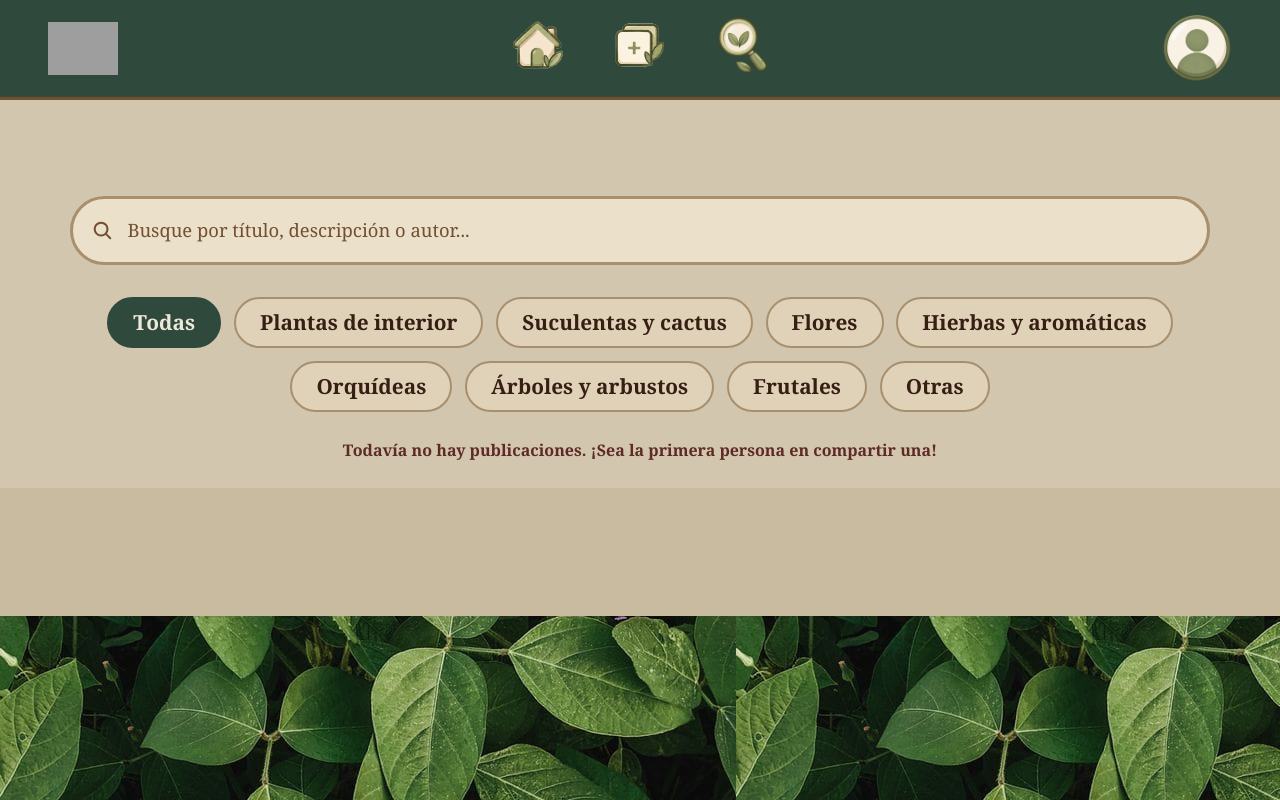
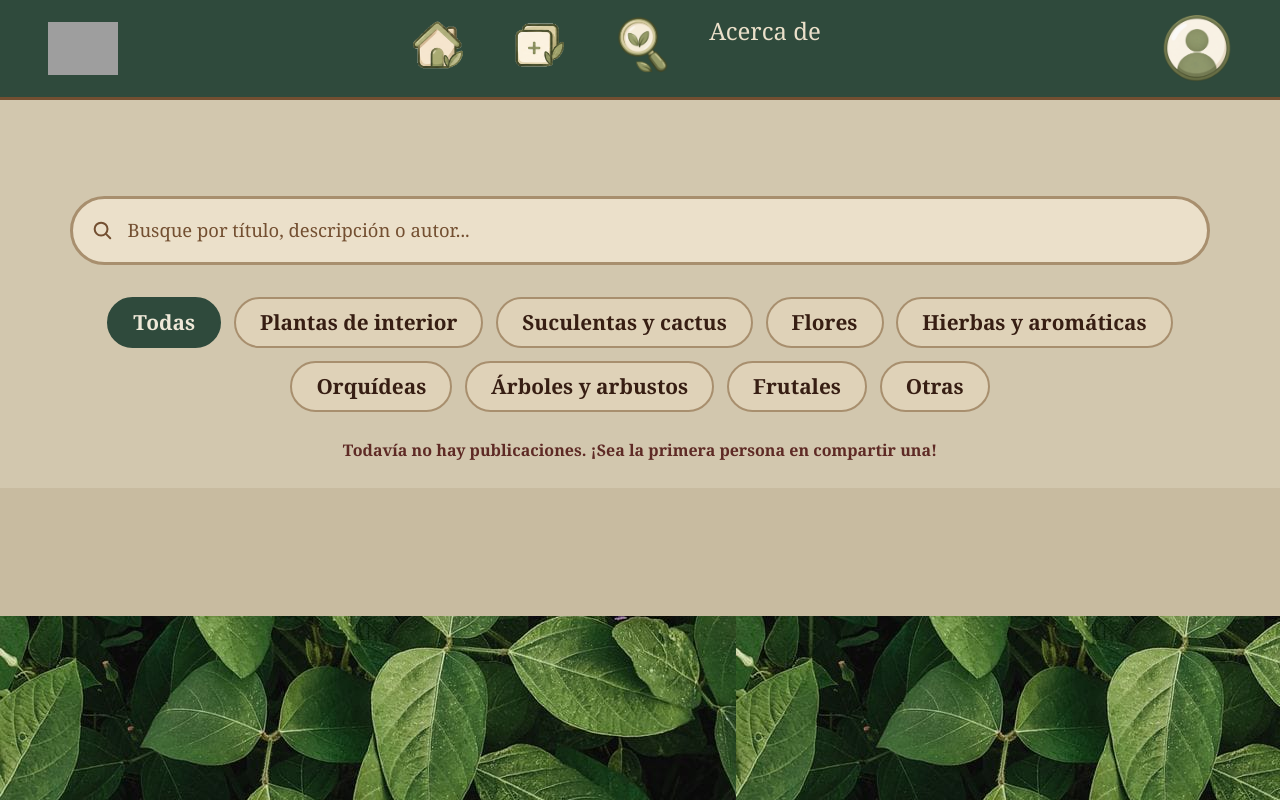
Before and after one commit to kamilaiturraldemadrigal/Valeria-s-Garden, a plain HTML site: page paginas/Buscar.html in a window 1280 px wide. Drawn offline with Linux system fonts and the light colour scheme; grey boxes are pictures that could not be loaded.

Commit message:
Añadir acerca de en las paginas

```diff
--- a/paginas/Buscar.html
+++ b/paginas/Buscar.html
@@ -29,6 +29,8 @@
                         <img src="../activos/imagenes/Navbar/buscar.png" alt="Buscar" class="nav_icon">
                     </a>
                 </li>
+                <li><a href="../index.html" title="Home">Acerca de</li>
+            </ul>
             </ul>
 
             <div class="perfil">
```
Also changed, not shown: paginas/Crear_publicacion.html (+2 -0 lines), paginas/Inicio_sesion.html (+2 -0 lines), paginas/Perfil_usuario.html (+2 -0 lines).
